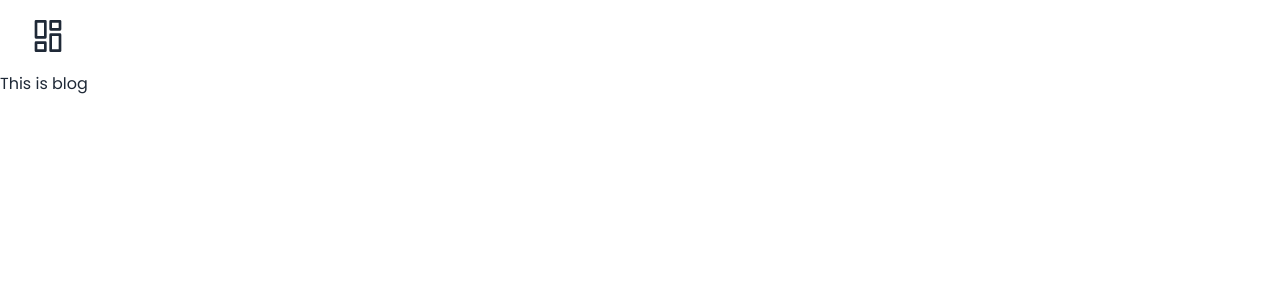
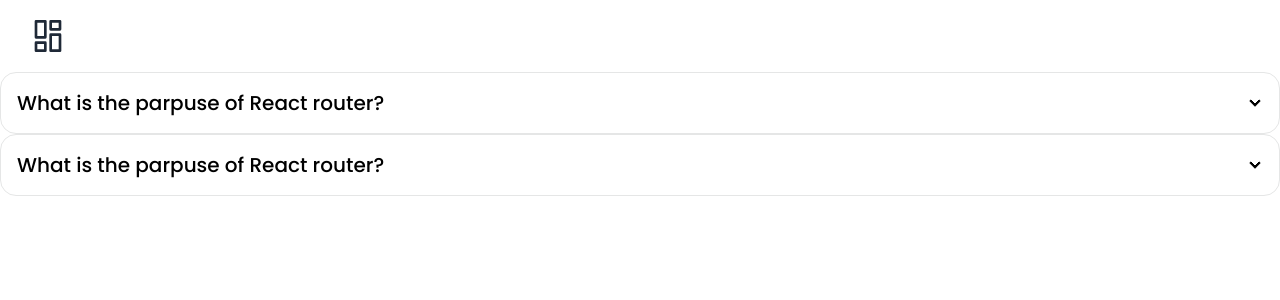
Before and after one commit to Azharul-Raj/quiz-cracker, a React (Create React App) app: page /blog in a window 1280 px wide. Before the commit this address had no page. Shown: the top 300 px of the page. Built offline with nearby package versions, Linux system fonts and the light colour scheme.

Commit message:
one question added

```diff
--- a/src/components/Blog.jsx
+++ b/src/components/Blog.jsx
@@ -3,7 +3,34 @@ import React from 'react';
 const Blog = () => {
     return (
         <div>
-            <h2>This is blog</h2>
+            <div tabIndex={0} className="collapse collapse-arrow border border-base-300 bg-white text-black rounded-box">
+            <div className="collapse-title text-xl font-medium">
+              What is the parpuse of   React router?
+            </div>
+            <div className="collapse-content">
+                    <p>In general react router is nothing but the navigation menu of website.We can see tons of website in the internet And while we wanna navigate from one page to another page on that moment the entire page get reloaded take time and our user experiences get worse if we brows the website from a poor network location. This is not good user experience at all.
+                        Wouldn't it be nice to load the entire website in one time? WOW that would be great.
+                        Here is the main concept of react router comes into picture.
+                        Let's talk a little about react router below:
+                        React Router is a standard library for routing in React. It enables the navigation among views of various components in a React Application, allows changing the browser URL, and keeps the UI in sync with the URL.
+                        Let us create a simple application to React to understand how the React Router works. The application will contain three components: home component, about a component, and contact component. We will use React Router to navigate between these components
+              </p>
+            </div>
+            </div>
+            <div tabIndex={0} className="collapse collapse-arrow border border-base-300 bg-white text-black rounded-box">
+            <div className="collapse-title text-xl font-medium">
+              What is the parpuse of   React router?
+            </div>
+            <div className="collapse-content">
+                    <p>In general react router is nothing but the navigation menu of website.We can see tons of website in the internet And while we wanna navigate from one page to another page on that moment the entire page get reloaded take time and our user experiences get worse if we brows the website from a poor network location. This is not good user experience at all.
+                        Wouldn't it be nice to load the entire website in one time? WOW that would be great.
+                        Here is the main concept of react router comes into picture.
+                        Let's talk a little about react router below:
+                        React Router is a standard library for routing in React. It enables the navigation among views of various components in a React Application, allows changing the browser URL, and keeps the UI in sync with the URL.
+                        Let us create a simple application to React to understand how the React Router works. The application will contain three components: home component, about a component, and contact component. We will use React Router to navigate between these components
+              </p>
+            </div>
+            </div>
         </div>
     );
 };
--- a/src/components/Hero.jsx
+++ b/src/components/Hero.jsx
@@ -18,9 +18,9 @@ const Hero = () => {
                     <h2 className="max-w-lg mb-6 font-sans text-3xl font-bold tracking-tight text-gray-900 sm:text-4xl sm:leading-none">
                       Take A Quick Test,
                       <br className="hidden md:block" />
-                      Get The Idea About Your Skill{' '}
+                      Get The Idea About Your Skill.{' '}
                       <span className="inline-block text-deep-purple-accent-400">
-                        Don't Be lazy.
+                        Don't Be lazy!!
                       </span>
                     </h2>
                     <p className="text-base text-gray-700 md:text-lg">
```
